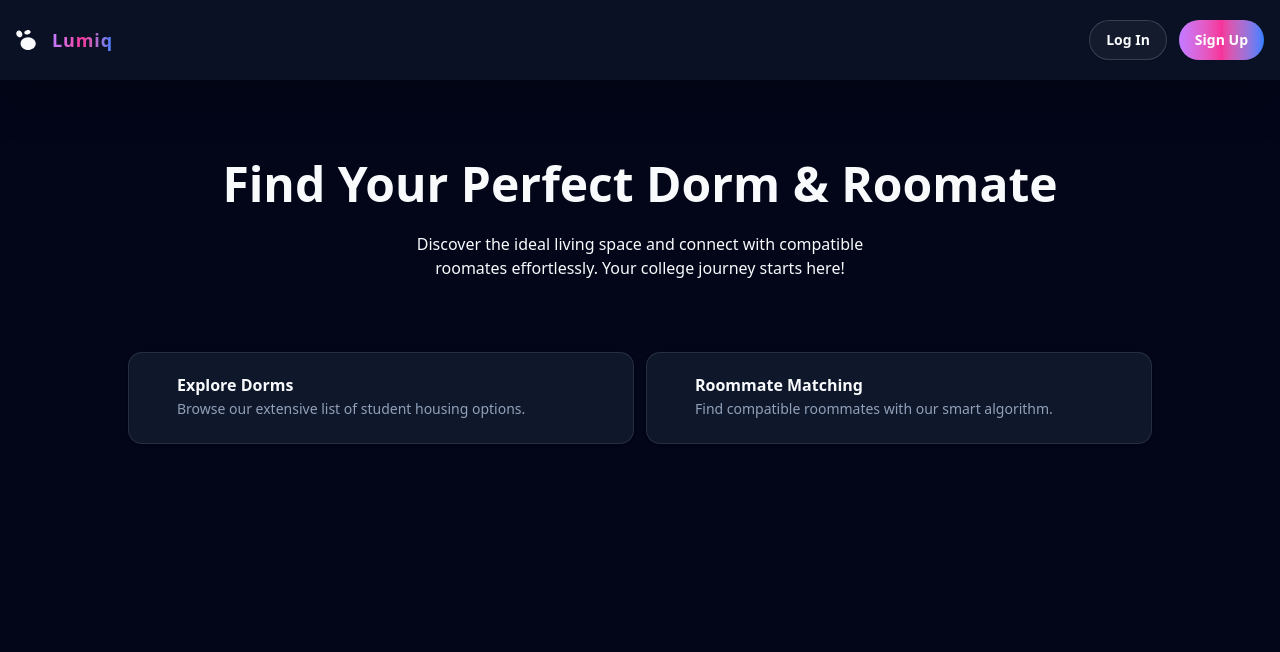
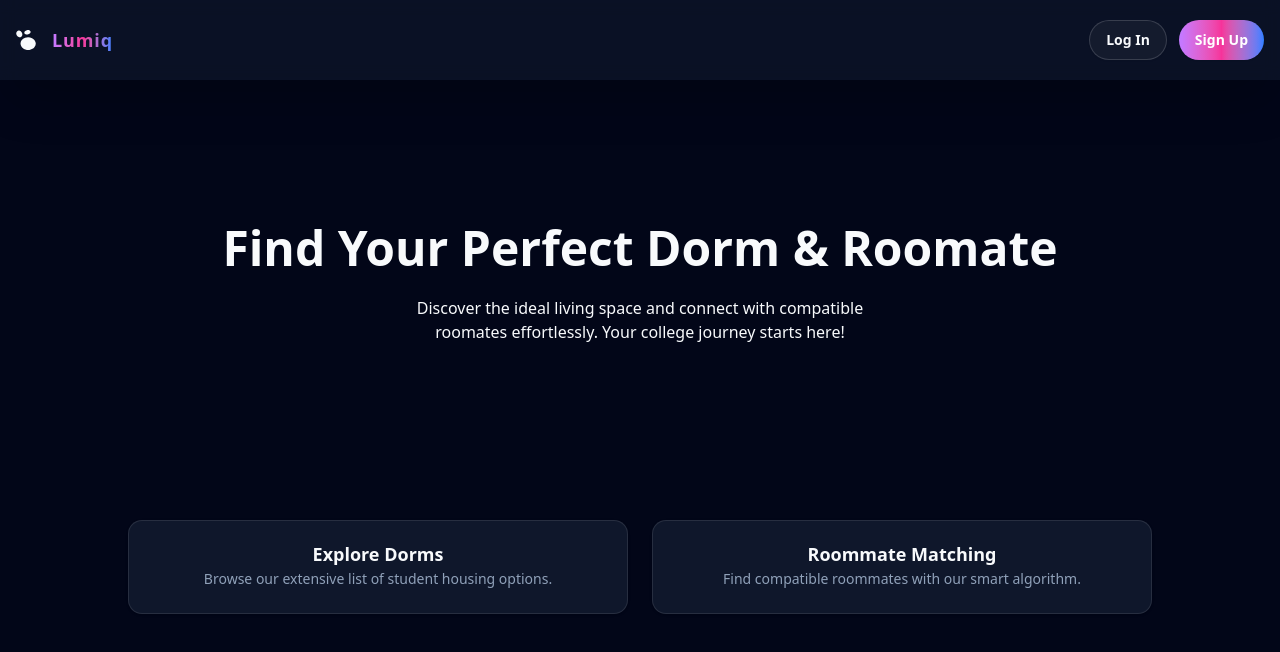
Before and after one commit to SanMine/Lumiq, a React (Vite) app in the folder frontend/: page / in a window 1280 px wide. Shown: the top 652 px of the page. Built offline with nearby package versions, Linux system fonts and the light colour scheme.

Commit message:
chore: created hero section

```diff
--- a/frontend/src/App.tsx
+++ /dev/null
@@ -1,9 +0,0 @@
-import { Button } from "./components/ui/button";
-
-export default function Home() {
-  return (
-    <div>
-      <Button>Button</Button>
-    </div>
-  )
-}
--- /dev/null
+++ b/frontend/src/components/landing/feature-cards.tsx
@@ -0,0 +1,29 @@
+import { Card, CardDescription, CardHeader, CardTitle } from "@/components/ui/card"
+
+const cards = [
+    {
+        title: "Explore Dorms",
+        subTitle: "Browse our extensive list of student housing options."
+    },
+    {
+        title: "Roommate Matching",
+        subTitle: "Find compatible roommates with our smart algorithm."
+    }
+]
+
+export default function FeatureCards() {
+    return (
+        <div className="w-full max-w-5xl mx-auto flex flex-col md:flex-row items-center gap-2 md:gap-4 lg:gap-6 my-12">
+            {
+                cards.map(card => (
+                    <Card key={card.title} className="w-full">
+                        <CardHeader className="text-center">
+                            <CardTitle className="md:text-lg">{card.title}</CardTitle>
+                            <CardDescription>{card.subTitle}</CardDescription>
+                        </CardHeader>
+                    </Card>
+                ))
+            }
+        </div>
+    )
+}
--- /dev/null
+++ b/frontend/src/components/landing/hero.tsx
@@ -0,0 +1,12 @@
+
+export default function Hero() {
+    return (
+        <section className="py-32 px-8 flex flex-col gap-6 items-center">
+            <h1 className="text-center text-5xl font-bold">Find Your Perfect Dorm & Roomate</h1>
+            <h3 className="max-w-lg text-center">
+                Discover the ideal living space and connect with compatible roomates effortlessly.
+                Your college journey starts here!
+            </h3>
+        </section>
+    )
+}
--- a/frontend/src/components/modals/log-out-modal.tsx
+++ b/frontend/src/components/modals/log-out-modal.tsx
@@ -24,7 +24,7 @@ export default function LogoutModal() {
                 <DialogClose asChild>
                     <Button variant="outline" className="cursor-pointer">Cancel</Button>
                 </DialogClose>
-                <Button type="submit" onClick={() => navigate("/")} variant='destructive' className="cursor-pointer">
+                <Button type="submit" onClick={() => navigate("/login")} variant='destructive' className="cursor-pointer">
                     <Spinner isLoading={false} label={'Logging out...'}>
                         Confirm
                     </Spinner>
--- a/frontend/src/pages/root/home-page.tsx
+++ b/frontend/src/pages/root/home-page.tsx
@@ -1,36 +1,11 @@
-import { Card, CardHeader, CardTitle } from "@/components/ui/card"
-
-const cards = [
-    {
-        title: "Explore Dorms",
-        subTitle: "Browse our extensive list of student housing options."
-    },
-    {
-        title: "Roommate Matching",
-        subTitle: "Find compatible roommates with our smart algorithm."
-    }
-]
+import FeatureCards from "@/components/landing/feature-cards"
+import Hero from "@/components/landing/hero"
 
 export default function HomePage() {
     return (
-        <section className="py-16 px-8 flex flex-col gap-6 items-center">
-            <h1 className="text-center text-5xl font-bold">Find Your Perfect Dorm & Roomate</h1>
-            <h3 className="max-w-lg text-center">
-                Discover the ideal living space and connect with compatible roomates effortlessly.
-                Your college journey starts here!
-            </h3>
-            <div className="w-full max-w-5xl mx-auto flex items-center gap-3 my-12">
-                {
-                    cards.map(card => (
-                        <Card key={card.title} className="p-6 mb-4 w-full">
-                            <CardHeader>
-                                <CardTitle>{card.title}</CardTitle>
-                                <p className="text-sm text-muted-foreground">{card.subTitle}</p>
-                            </CardHeader>
-                        </Card>
-                    ))
-                }
-            </div>
-        </section>
+        <>
+            <Hero />
+            <FeatureCards />
+        </>
     )
 }
--- a/frontend/src/pages/root/root-layout.tsx
+++ b/frontend/src/pages/root/root-layout.tsx
@@ -5,7 +5,7 @@ export default function RootLayout() {
     return (
         <div>
             <Navbar />
-            <div className="pt-20 md:pt-24 max-w-[1400px] mx-auto px-4 pb-5">
+            <div className="pt-20 md:pt-24">
                 <Outlet />
             </div>
         </div>
```
